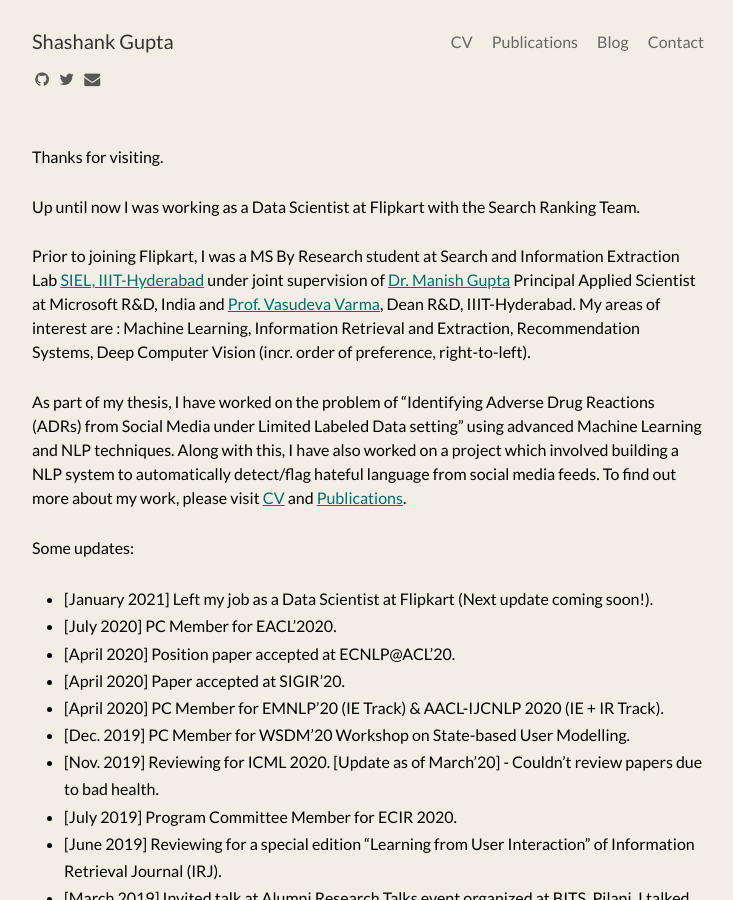
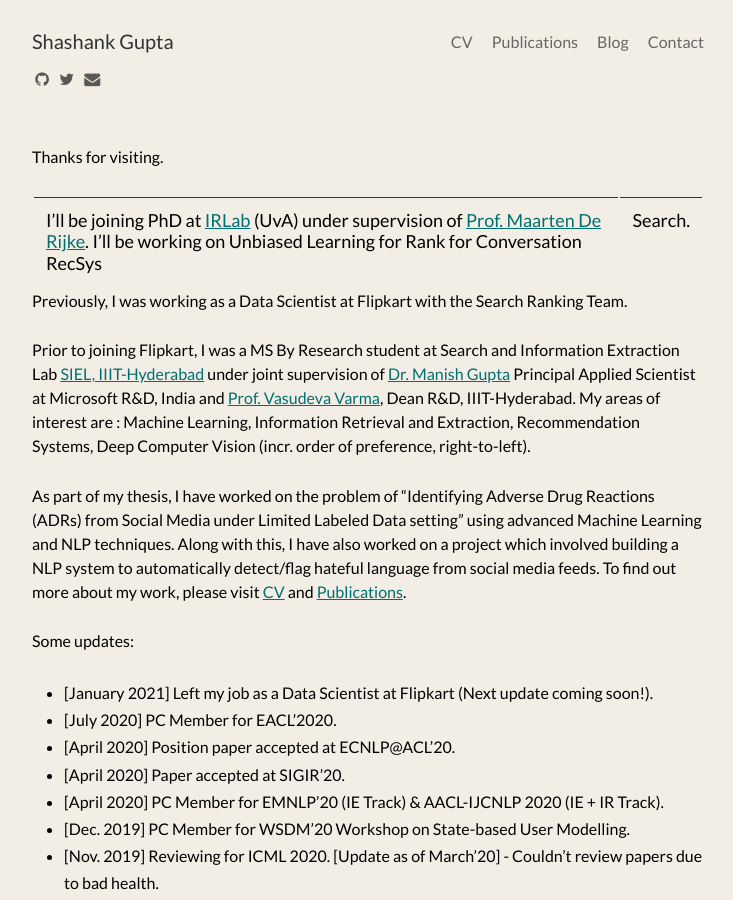
Before and after one commit to shashankg7/shashankg7.github.io, a Jekyll site: the page built from index.md, in a window 1280 px wide and 900 px high. Shown: the whole window, without its empty margins (272-1005 px from the left). Built offline with Jekyll 4.4.1, drawn with Linux system fonts in a browser that asks for light colours; nearby versions of some CDN libraries.

Commit message:
Update index.md

```diff
--- a/index.md
+++ b/index.md
@@ -5,7 +5,9 @@
 
 Thanks for visiting.
 
-Up until now I was working as a Data Scientist at Flipkart with the Search Ranking Team.
+I'll be joining PhD at [IRLab](http://irlab.science.uva.nl) (UvA) under supervision of [Prof. Maarten De Rijke](https://staff.fnwi.uva.nl/m.derijke/). I'll be working on Unbiased Learning for Rank for Conversation RecSys|Search.
+
+Previously, I was working as a Data Scientist at Flipkart with the Search Ranking Team.
 
 Prior to joining Flipkart, I was a MS By Research student at Search and Information Extraction Lab [SIEL, IIIT-Hyderabad](search.iiit.ac.in) under joint supervision of [Dr. Manish Gupta](https://www.microsoft.com/en-us/research/people/gmanish/?from=http%3A%2F%2Fresearch.microsoft.com%2Fen-us%2Fpeople%2Fgmanish%2F#) Principal Applied Scientist at Microsoft R&D, India and [Prof. Vasudeva Varma](https://faculty.iiit.ac.in/~vv/Home.html), Dean R&D, IIIT-Hyderabad. My areas of interest are : Machine Learning, Information Retrieval and Extraction, Recommendation Systems, Deep Computer Vision (incr. order of preference, right-to-left).
 
```
